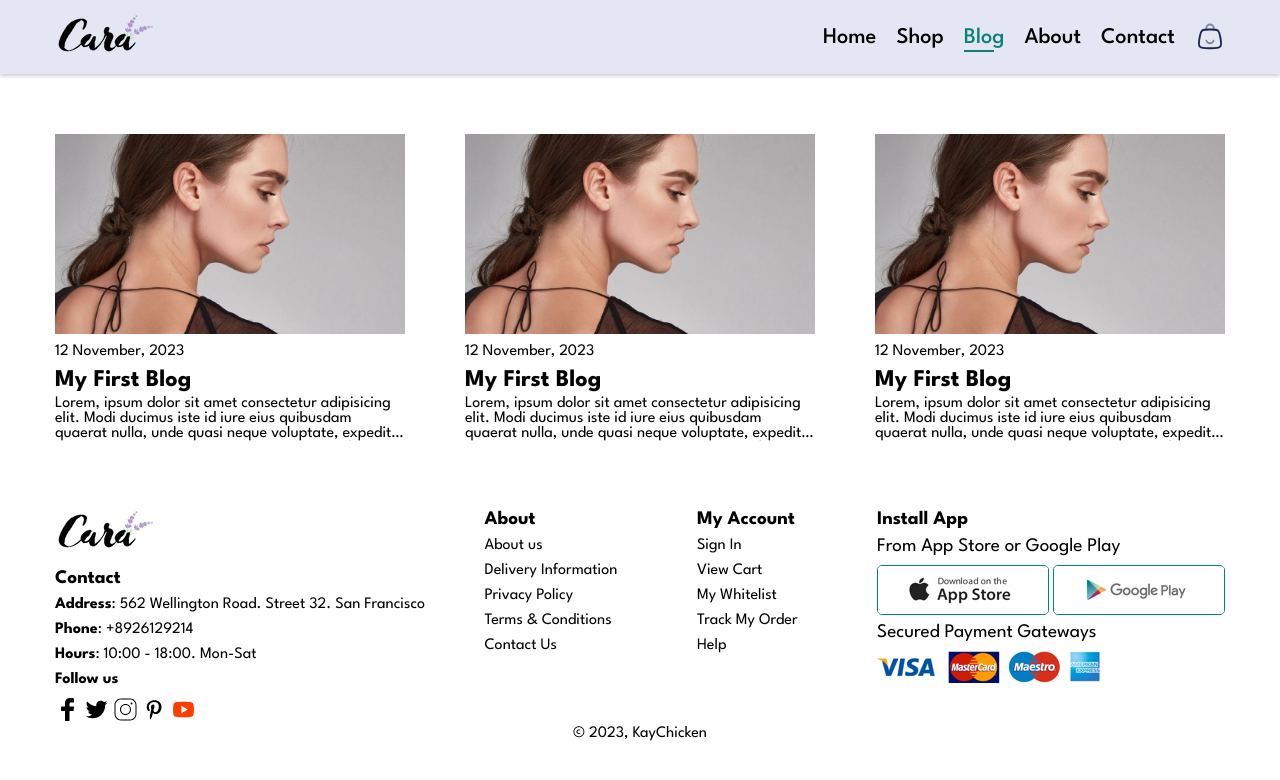
After one commit to KayChicken/Clothing-Store, a PHP site: page /blog.php in a window 1280 px wide. The commit adds this page. Shown: the top 780 px of the page. Run offline with PHP 8.4, Linux system fonts and the light colour scheme.

Commit message:
add blog

```diff
--- /dev/null
+++ b/blog.css
@@ -0,0 +1,60 @@
+.blog {
+    margin-top: 60px;
+}
+
+.blog__content {
+    display: flex;
+    column-gap: 20px;
+    row-gap: 30px;
+    justify-content: space-between;
+}
+
+.blog__container {
+    max-width: 350px;
+}
+
+.blog__container img {
+    display: block;
+    width: 100%;
+    max-height: 200px;
+    object-fit: cover;
+    object-position: 50% 25%;
+    width: 100%;
+}
+
+.blog__data {
+    margin-top: 10px;
+}
+
+.blog__title {
+    margin-top: 10px;
+}
+
+.blog__desc {
+    margin-top: 5px;
+    width: 100%;
+    overflow: hidden;
+    display: -webkit-box;
+    -webkit-line-clamp: 3; /* Установите желаемое количество строк (в данном случае 2) */
+    -webkit-box-orient: vertical;
+
+}
+
+
+
+@media (max-width : 920px) {
+    .blog__content {
+        display: flex;
+        flex-wrap: wrap;
+        column-gap: 20px;
+        justify-content: center;
+
+    }
+
+    .blog__container {
+        max-width: 350px;
+    }
+
+
+
+}
--- /dev/null
+++ b/blog.php
@@ -0,0 +1,58 @@
+<!DOCTYPE html>
+<html lang="en">
+
+<head>
+    <meta charset="UTF-8">
+    <meta name="viewport" content="width=device-width, initial-scale=1.0">
+    <title>Blog</title>
+    <link rel="stylesheet" href="style.css">
+    <link rel="stylesheet" href="blog.css">
+    <link rel="preconnect" href="https://fonts.googleapis.com">
+    <link rel="preconnect" href="https://fonts.gstatic.com" crossorigin>
+    <link href="https://fonts.googleapis.com/css2?family=League+Spartan:wght@100;300;400;500;700&display=swap"
+        rel="stylesheet">
+    <link rel="stylesheet" href="https://cdnjs.cloudflare.com/ajax/libs/font-awesome/5.15.3/css/all.min.css"
+        integrity="sha384-KyZXEAg3QhqLMpG8r+3Lwy6CpTzW5BJqW+9BqI2Z6V6g6I6U5f5un5PCxOEGF8MHL" crossorigin="anonymous">
+
+</head>
+
+<body>
+    <?php
+    require('./components/header.php')
+        ?>
+
+    <main>
+        <section class="blog">
+            <div class="container">
+                <div class="blog__content">
+                    <div class="blog__container">
+                        <img src="./img/blog/b1.jpg" alt="blog.img" class="blog__img">
+                        <p class="blog__data">12 November, 2023</p>
+                        <h1 class="blog__title">My First Blog</h1>
+                        <p class="blog__desc">Lorem, ipsum dolor sit amet consectetur adipisicing elit. Modi ducimus iste id iure eius quibusdam quaerat nulla, unde quasi neque voluptate, expedita consequuntur quo natus provident nemo perferendis optio. Quasi?</p>
+                    </div>
+
+                    <div class="blog__container">
+                        <img src="./img/blog/b1.jpg" alt="blog.img" class="blog__img">
+                        <p class="blog__data">12 November, 2023</p>
+                        <h1 class="blog__title">My First Blog</h1>
+                        <p class="blog__desc">Lorem, ipsum dolor sit amet consectetur adipisicing elit. Modi ducimus iste id iure eius quibusdam quaerat nulla, unde quasi neque voluptate, expedita consequuntur quo natus provident nemo perferendis optio. Quasi?</p>
+                    </div>
+
+                    <div class="blog__container">
+                        <img src="./img/blog/b1.jpg" alt="blog.img" class="blog__img">
+                        <p class="blog__data">12 November, 2023</p>
+                        <h1 class="blog__title">My First Blog</h1>
+                        <p class="blog__desc">Lorem, ipsum dolor sit amet consectetur adipisicing elit. Modi ducimus iste id iure eius quibusdam quaerat nulla, unde quasi neque voluptate, expedita consequuntur quo natus provident nemo perferendis optio. Quasi?</p>
+                    </div>
+                </div>
+            </div>
+        </section>
+    </main>
+
+    <?php
+    require('./components/footer.php')
+        ?>
+</body>
+
+</html>
--- a/components/header.php
+++ b/components/header.php
@@ -5,22 +5,23 @@
                 <img src="./img/logo.png" alt="logo.png">
             </a>
 
+
             <nav class="header__navigation">
                 <ul>
                     <li>
-                        <a href="./index.php">Home</a>
+                        <a href="./index.php" class="<?php echo ($_SERVER['SCRIPT_NAME'] == '/index.php') ? 'active' : ''; ?>">Home</a>
                     </li>
                     <li>
-                        <a href="#">Shop</a>
+                        <a href="./shop.php" class="<?php echo ($_SERVER['SCRIPT_NAME'] == '/shop.php') ? 'active' : ''; ?>">Shop</a>
                     </li>
                     <li>
-                        <a href="#">Blog</a>
+                        <a href="./blog.php" class="<?php echo ($_SERVER['SCRIPT_NAME'] == '/blog.php') ? 'active' : ''; ?>">Blog</a>
                     </li>
                     <li>
-                        <a href="#">About</a>
+                        <a href="#" class="<?php echo ($_SERVER['SCRIPT_NAME'] == '/about.php') ? 'active' : ''; ?>">About</a>
                     </li>
                     <li>
-                        <a href="#">Contact</a>
+                        <a href="#" class="<?php echo ($_SERVER['SCRIPT_NAME'] == '/contact.php') ? 'active' : ''; ?>">Contact</a>
                     </li>
 
                 </ul>
--- a/style.css
+++ b/style.css
@@ -68,9 +68,27 @@ li {
 }
 
 .header__navigation ul a {
-
+    position: relative;
     font-weight: 500;
     font-size: 1.4rem;
+}
+
+
+.header__navigation ul a.active {
+    color: #098176;
+}
+
+
+.header__navigation ul a.active::after {
+    content: '';
+    position: absolute;
+    width: 30px;
+    height: 2px;
+    bottom: -4px;
+    left: 0;
+    background-color: #098176;
+
+
 }
 
 
```
Also changed, not shown: shop.php (added, +98 -0 lines).
